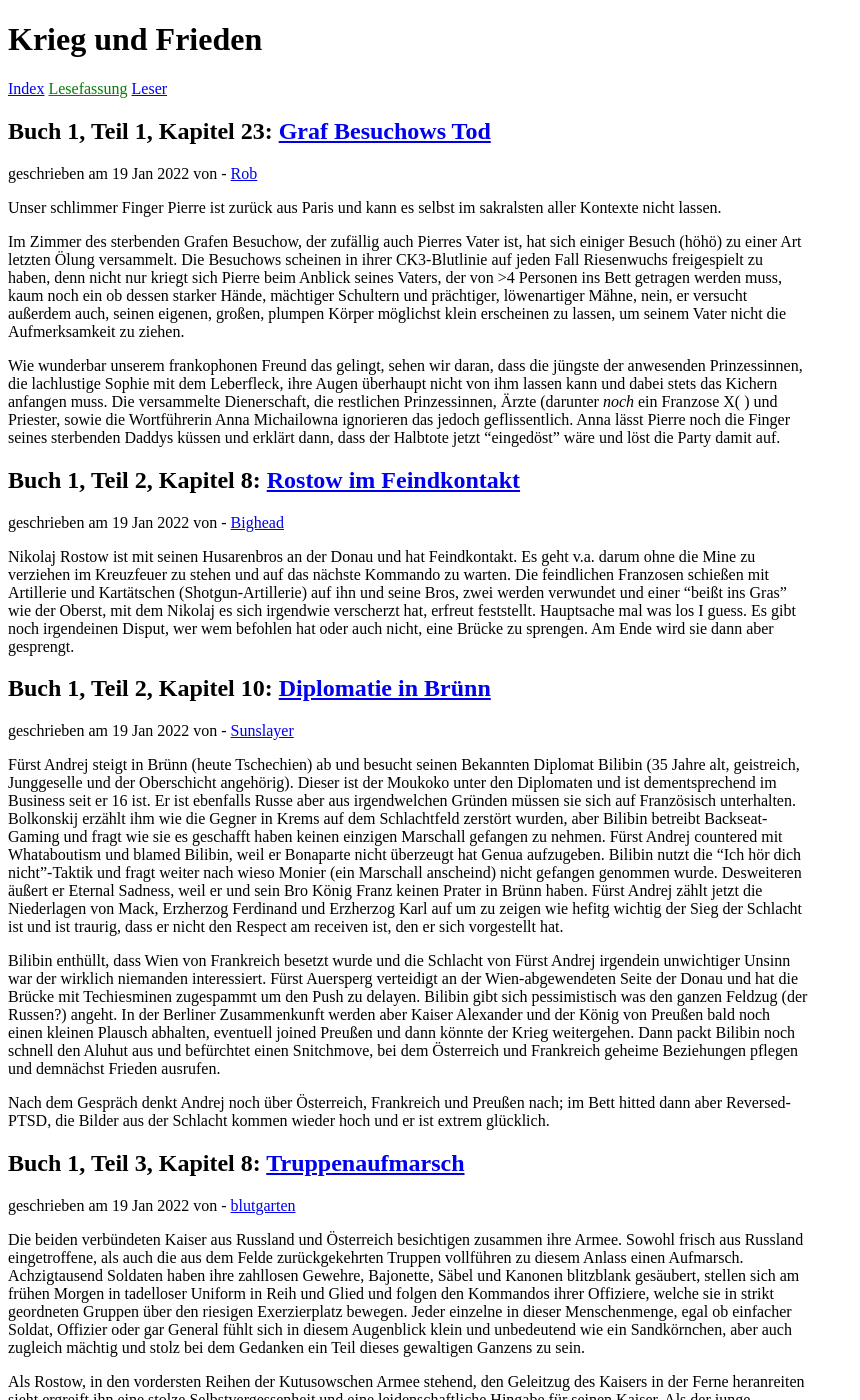
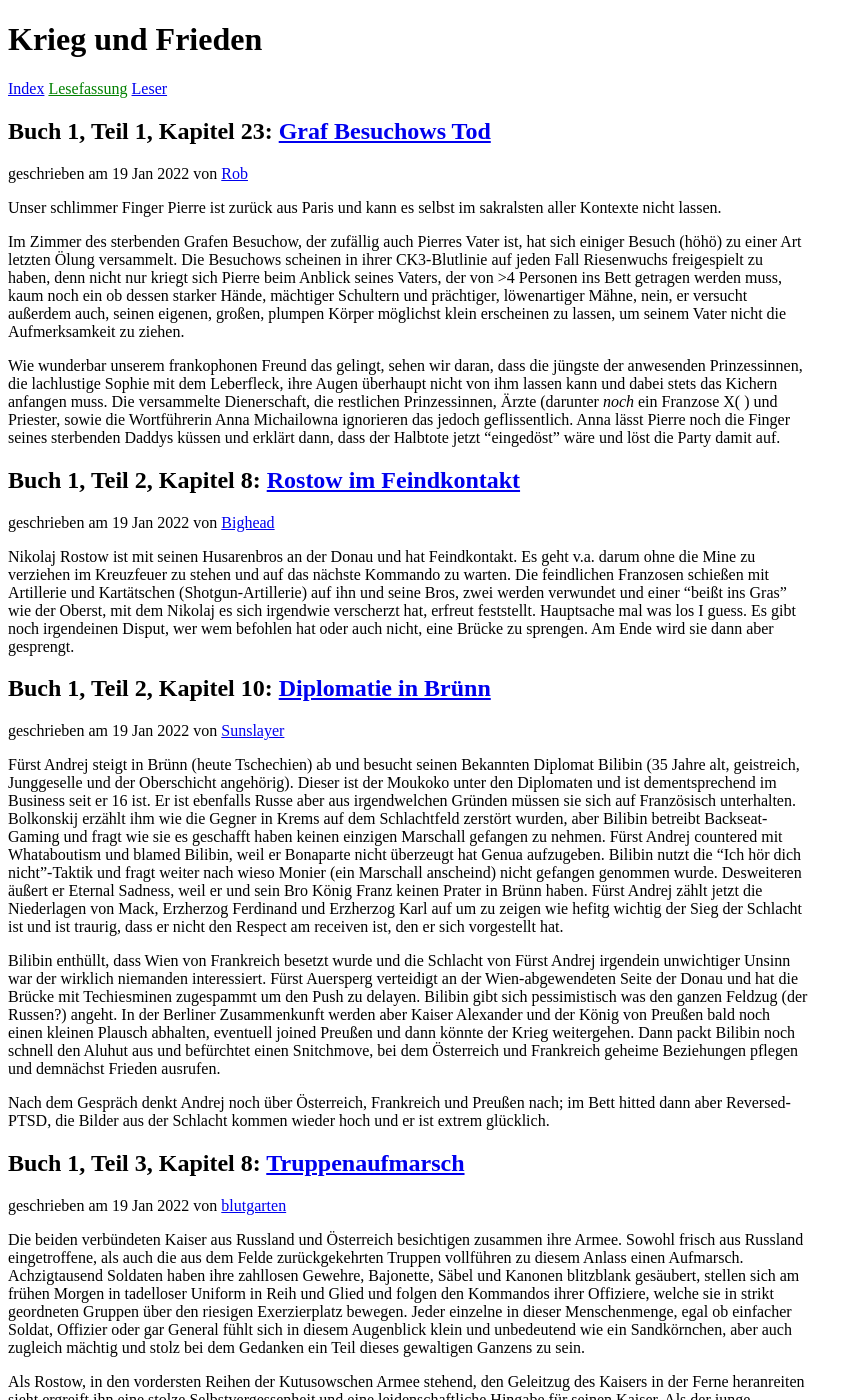
Before and after one commit to c-auri/ZAEH, a Jekyll site: the page built from lesefassung.html, in a window 1280 px wide and 1400 px high. Shown: the whole window, without its empty margins (0-860 px from the left). Built offline with Jekyll 4.4.1, drawn with Linux system fonts in a browser that asks for light colours; some of the changed text lies outside the part shown.

```diff
--- a/lesefassung.html
+++ b/lesefassung.html
@@ -12,7 +12,7 @@ title: Krieg und Frieden
     geschrieben am {{ chapter.date | date_to_string }}
     von {% assign author = site.readers | where: 'name', chapter.author | first %}
         {% if author %}
-        - <a href="{{ author.url }}">{{ chapter.author }}</a>
+        <a href="{{ author.url }}">{{ chapter.author }}</a>
         {% endif %}
     {{ chapter.content }}
 {% endfor %}
```
